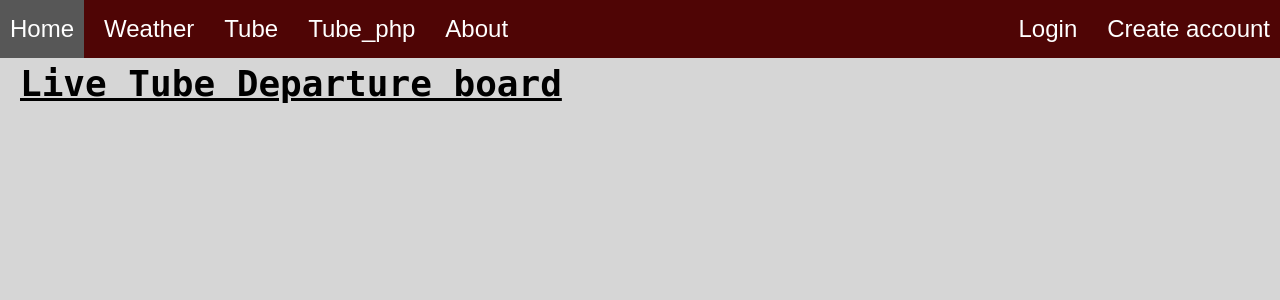
After one commit to Goldyapper/Personal-website, a Flask app: page /tube_php in a window 1280 px wide. The commit adds this page. Shown: the top 300 px of the page. Run offline with Flask 3, Linux system fonts and the light colour scheme; some libraries are stand-ins or nearby versions.

Commit message:
starting to make the tube into a php based site

```diff
--- a/Main.py
+++ b/Main.py
@@ -135,6 +135,11 @@ def tube():
 def about():
     return render_template("about.html")
 
+@app.route("/tube_php")#this is the code for the tube_php page
+def tube_php():
+    return render_template("tube_php.html")
+
+
 
 @app.route('/register', methods=["GET", "POST"])
 def register():
--- a/templates/base.html
+++ b/templates/base.html
@@ -18,6 +18,7 @@
                 <a href="/">Home</a>
                 <a href="/weather">Weather</a>
                 <a href="/tube">Tube</a>
+                <a href="/tube_php">Tube_php</a>
                 <a href="/about">About</a>
             </div>
             <div class="nav-right">
--- /dev/null
+++ b/templates/tube_php.html
@@ -0,0 +1,11 @@
+{% extends "base.html" %}
+{% set refresh = true %}
+{% block head %}
+    <title>Tube departure board - Adam's Website</title>
+    <link rel="stylesheet" href="style.css">
+{% endblock %}
+
+{% block content %}
+    <h1>Live Tube Departure board</h1>
+
+{% endblock %}
```
